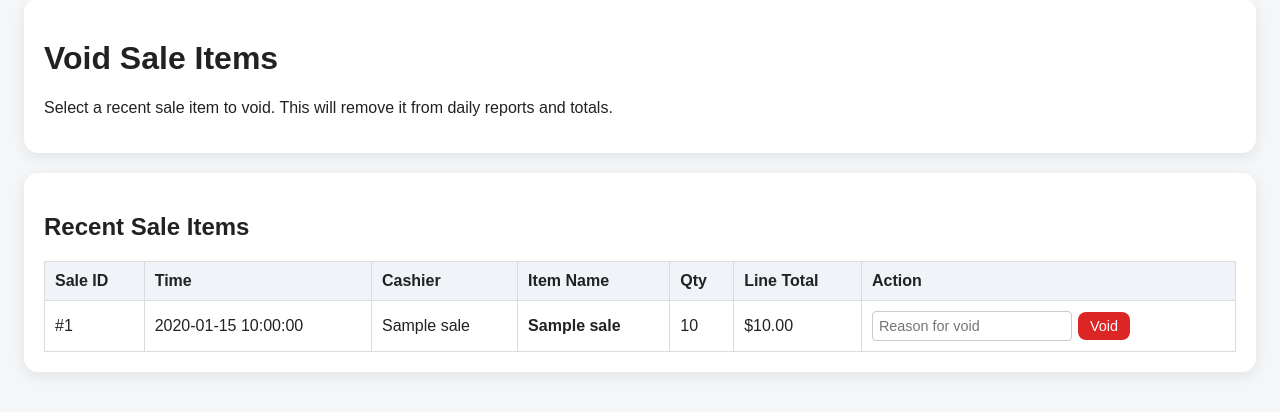
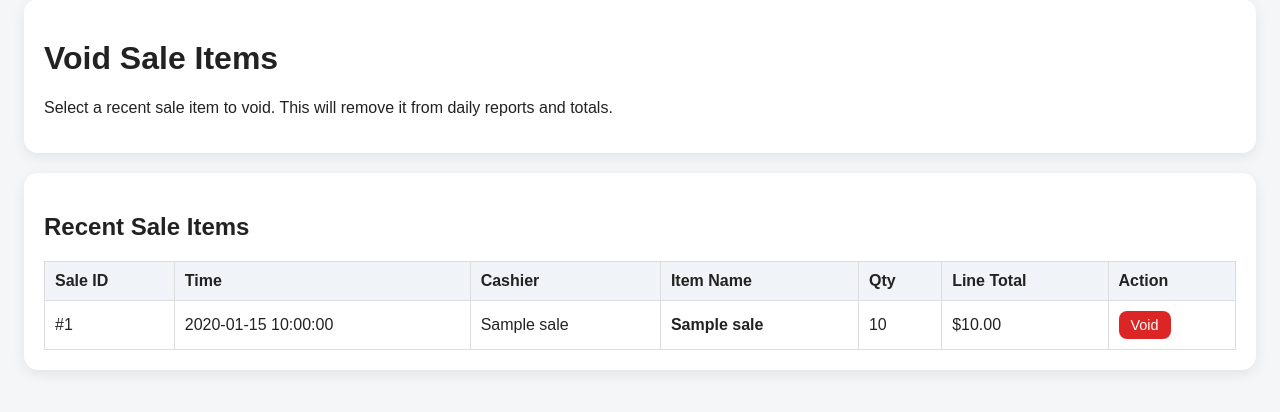
Before and after one commit to AlainKoukou/POS-101, a Flask app: page /void_page in a window 1280 px wide. Shown: the part 71-483 px from the top of the page. Run offline with Flask 3, Linux system fonts and the light colour scheme; the visitor is signed in with stand-in values (Sample User, id 1); a database or web service that is not in the repository returns one stand-in record (values such as "Sample title"); some libraries are stand-ins or nearby versions.

Commit message:
remove reason for void

```diff
--- a/templates/void_page.html
+++ b/templates/void_page.html
@@ -49,7 +49,6 @@
                         <td style="padding: 10px; border-bottom: 1px solid #ddd;">
                             <form action="/void_page" method="POST" style="display:flex; gap:6px; align-items:center;">
                                 <input type="hidden" name="sale_item_id" value="{{ item.sale_item_id }}">
-                                <input type="text" name="reason" placeholder="Reason for void" required style="padding: 6px; border: 1px solid #ccc; border-radius: 4px; font-size: 0.9em;">
                                 <button type="submit" class="btn" style="background:#dc2626; padding: 6px 12px; font-size: 0.9em;" onclick="return confirm('Are you sure you want to void this item?');">Void</button>
                             </form>
                         </td>
```
